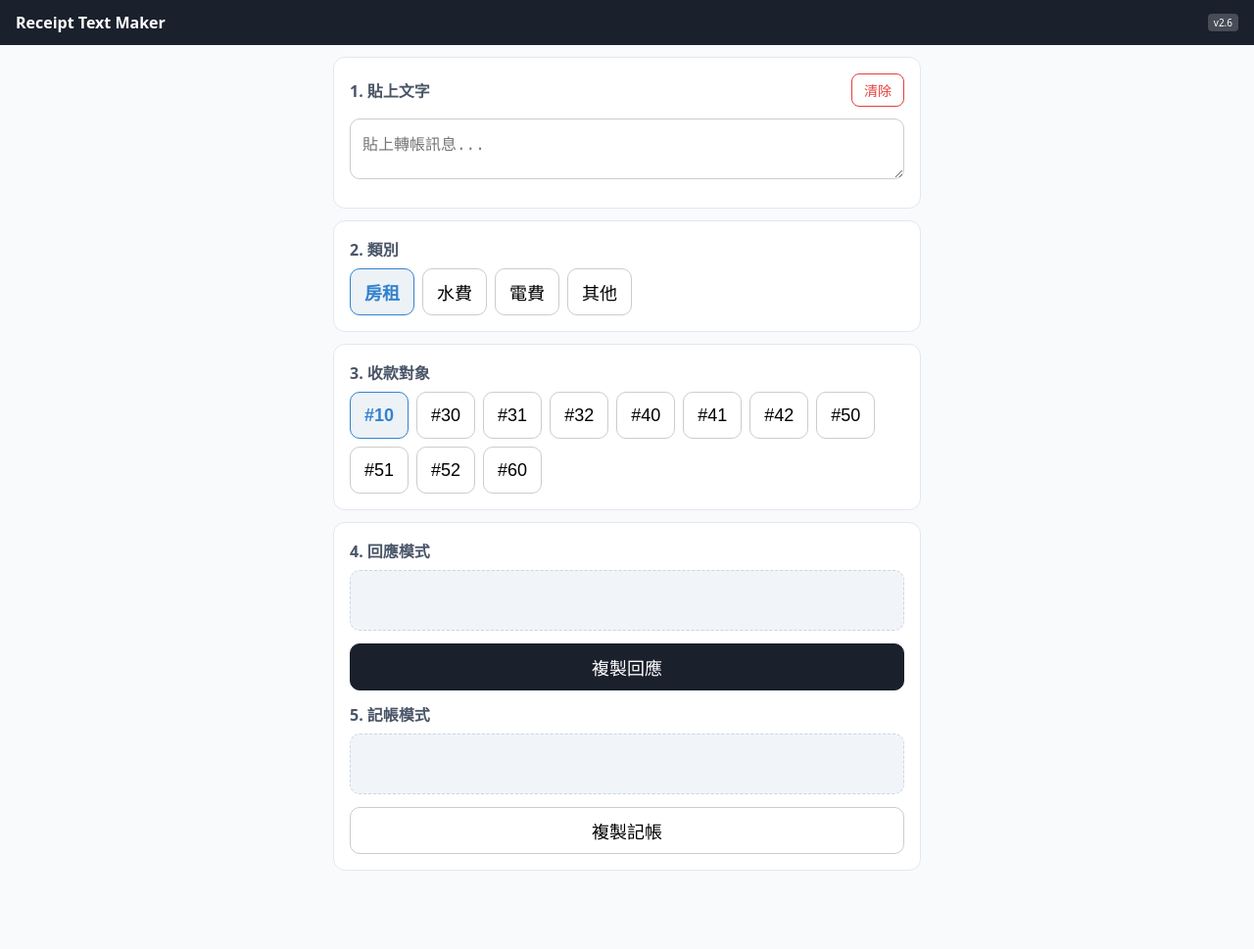
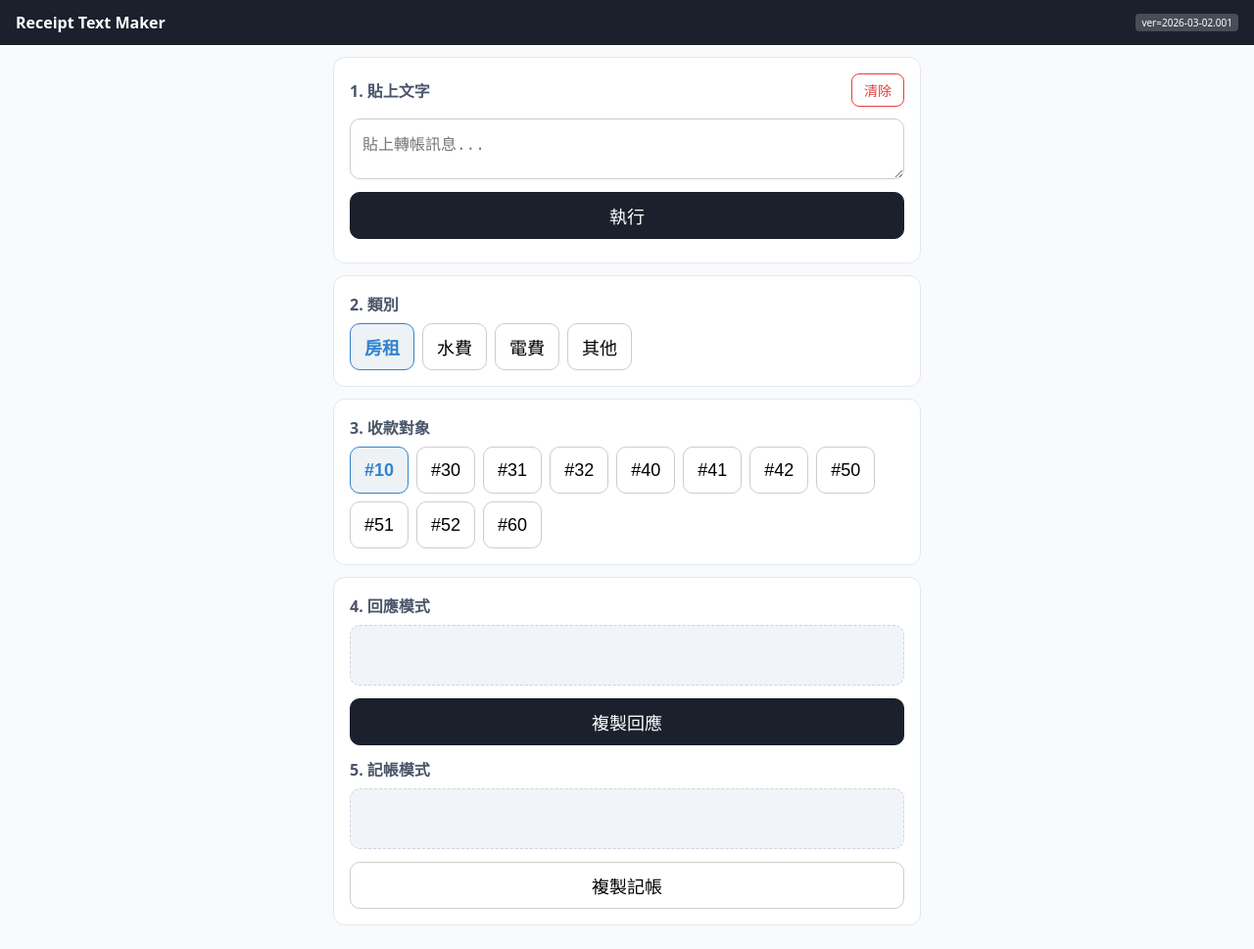
Before and after one commit to luhaoming/buytools, a Jekyll site: the page receipt-text-maker.html, which Jekyll copies as it is, in a window 1280 px wide. Shown: the whole page at 98% size. Built offline with Jekyll 4.4.1, drawn with Linux system fonts in a browser that asks for light colours; before the commit the page ends 913 px from its top, so only the background shows below that.

Commit message:
root 0302

```diff
--- a/receipt-text-maker.html
+++ b/receipt-text-maker.html
@@ -30,13 +30,15 @@
   .pillbar { display: flex; flex-wrap: wrap; gap: 8px; margin-top: 8px; }
   .output-box { background: #f1f5f9; border: 1px dashed #cbd5e0; margin: 8px 0; min-height: 44px; font-size: 16px; resize: none; }
   .hidden { display: none; }
+  .action-row { display: flex; gap: 8px; margin-top: 8px; }
+  .action-row button { flex: 1; }
 </style>
 </head>
 <body>
 
 <div class="navbar">
   <div class="brand">Receipt Text Maker</div>
-  <div class="version">v2.6</div>
+  <div class="version">ver=2026-03-02.001</div>
 </div>
 
 <div class="container">
@@ -46,6 +48,9 @@
       <button type="button" class="clear-btn" id="clearAll">清除</button>
     </div>
     <textarea id="raw" placeholder="貼上轉帳訊息..."></textarea>
+    <div class="action-row">
+      <button type="button" class="btn primary" id="parseBtn">執行</button>
+    </div>
     <div class="pillbar" id="candidates"></div>
   </div>
 
```
Also changed, not shown: other parts of receipt-text-maker.html (+3 -3 lines).
